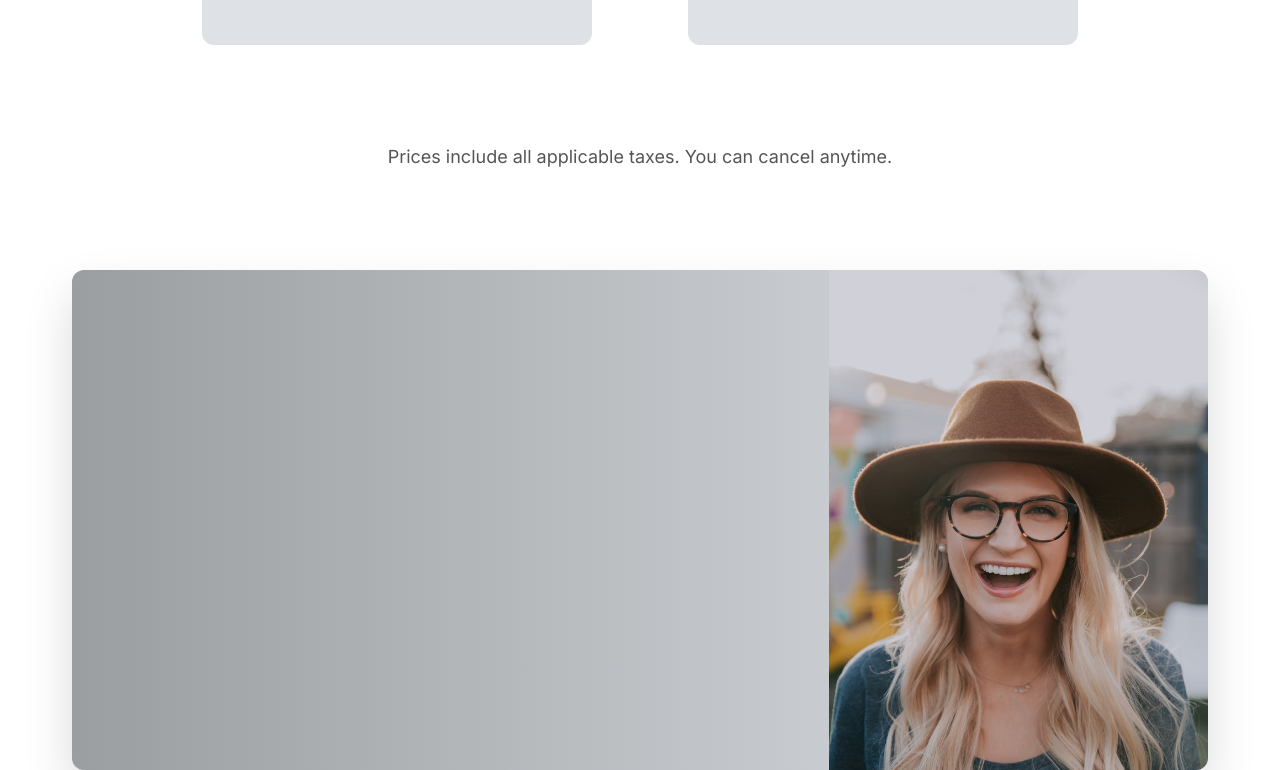
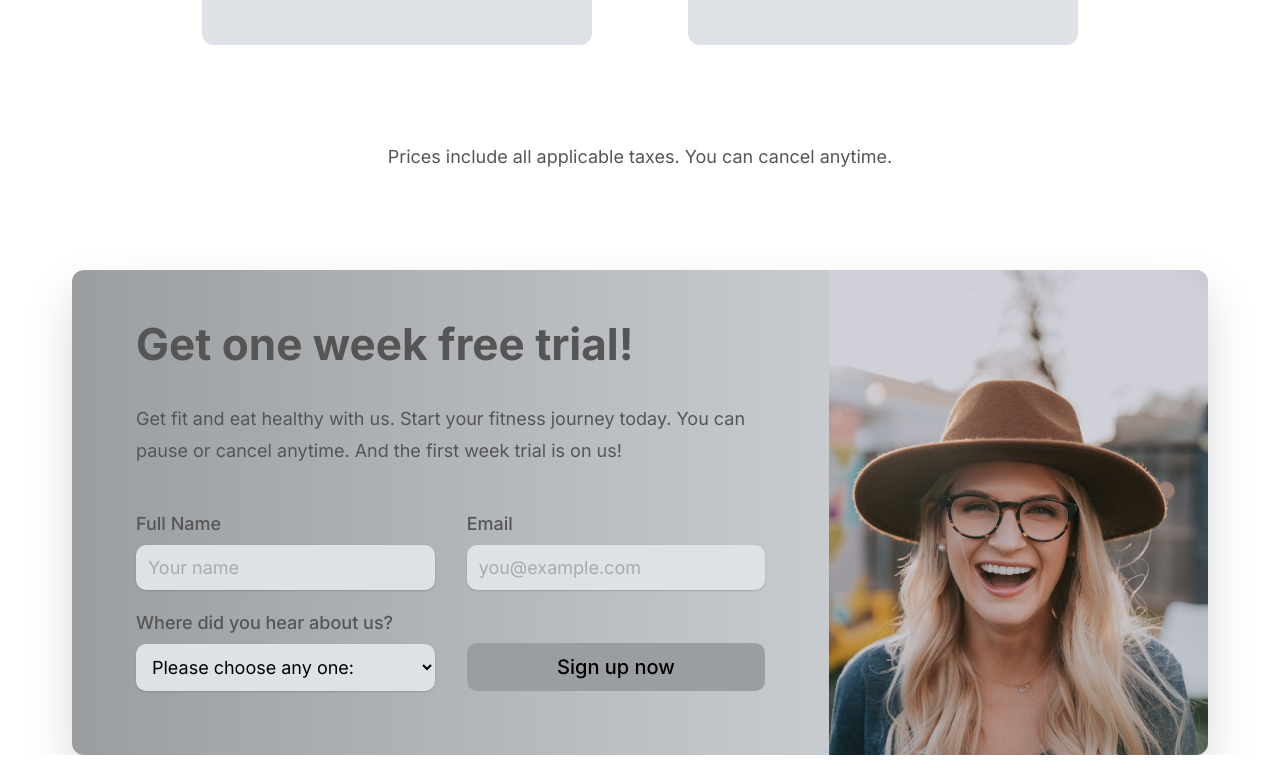
Before and after one commit to 19abhishek/fitness-startup, a plain HTML site: page index.html in a window 1280 px wide. Shown: the part 5682-6452 px from the top of the page. Drawn offline with nearby package versions, Linux system fonts and the light colour scheme.

Commit message:
CTA completed

```diff
--- a/index.html
+++ b/index.html
@@ -502,7 +502,47 @@
       <section class="section-cta">
         <div class="container">
           <div class="cta">
-            <div class="cta-text-box"></div>
+            <div class="cta-text-box">
+              <h2 class="heading-secondary">Get one week free trial!</h2>
+              <p class="cta-text">
+                Get fit and eat healthy with us. Start your fitness journey
+                today. You can pause or cancel anytime. And the first week trial
+                is on us!
+              </p>
+              <form action="#" class="cta-form">
+                <div>
+                  <label for="full-name">Full Name</label>
+                  <input
+                    id="full-name"
+                    type="text"
+                    placeholder="Your name"
+                    required
+                  />
+                </div>
+                <div>
+                  <label for="email">Email</label>
+                  <input
+                    id="email"
+                    type="email"
+                    placeholder="you@example.com"
+                    required
+                  />
+                </div>
+                <div>
+                  <label for="select-where">Where did you hear about us?</label>
+                  <select name="" id="select-where" required>
+                    <option value="">Please choose any one:</option>
+                    <option value="friends">Friends or Family</option>
+                    <option value="socials">Social Media</option>
+                    <option value="newspaper">Newspaper</option>
+                    <option value="tv">Television AD</option>
+                  </select>
+                </div>
+                <div class="btn-form">
+                  <button class="btn btn--form">Sign up now</button>
+                </div>
+              </form>
+            </div>
             <div class="cta-image-box"></div>
           </div>
         </div>
--- a/styles/cta.css
+++ b/styles/cta.css
@@ -7,14 +7,67 @@
   overflow: hidden;
 
   background-image: linear-gradient(to right, #9b9ea1, #dee2e6);
-
-  height: 50rem;
 }
 
 .cta-text-box {
+  padding: 4.8rem 6.4rem 6.4rem 6.4rem;
+}
+
+.cta .heading-secondary {
+  margin-bottom: 3.2rem;
+}
+
+.cta-text {
+  font-size: 1.8rem;
+  line-height: 1.8;
+  margin-bottom: 4.8rem;
 }
 
 .cta-image-box {
   background-image: url(../cta1.jpeg);
   background-size: cover;
 }
+
+.cta-form {
+  display: grid;
+  grid-template-columns: 1fr 1fr;
+  column-gap: 3.2rem;
+  row-gap: 2.4rem;
+}
+
+.cta-form label {
+  display: block;
+  font-size: 1.8rem;
+  font-weight: 500;
+  margin-bottom: 1.2rem;
+}
+.cta-form input,
+.cta-form select {
+  width: 100%;
+  padding: 1.2rem;
+  font-size: 1.8rem;
+  font-family: inherit;
+  border: none;
+  background-color: #dee2e6;
+  border-radius: 10px;
+  box-shadow: 0 1px 2px rgba(0, 0, 0, 0.15);
+}
+
+.cta-form input::placeholder {
+  color: #aaa;
+}
+.btn-form {
+  align-self: end;
+}
+.btn--form {
+  background-color: #9b9ea1;
+  width: 100%;
+  padding: 1.2rem;
+  align-self: end;
+  bottom: 0;
+  transition: all 0.4s;
+}
+
+.btn--form:hover {
+  background-color: #dee2e6;
+}
--- a/styles/style.css
+++ b/styles/style.css
@@ -2,6 +2,11 @@
   box-sizing: border-box;
   margin: 0;
   padding: 0;
+}
+
+*:focus {
+  outline: none;
+  box-shadow: 0 0 0 0.8rem #69676788;
 }
 
 html {
@@ -79,7 +84,7 @@ body {
   line-height: 1.6;
   margin-bottom: 4.8rem;
 }
-
+.btn,
 .btn:visited,
 .btn:link {
   display: inline-block;
@@ -89,6 +94,11 @@ body {
   border-radius: 1rem;
   transition: all 0.5s;
   font-weight: 500;
+
+  /* For .btn */
+  border: none;
+  cursor: pointer;
+  font-family: inherit;
 }
 
 .btn-full:link,
```
